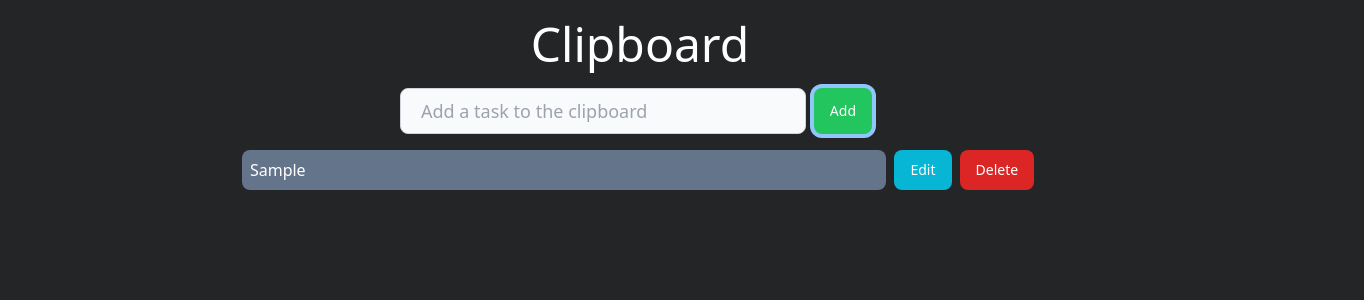
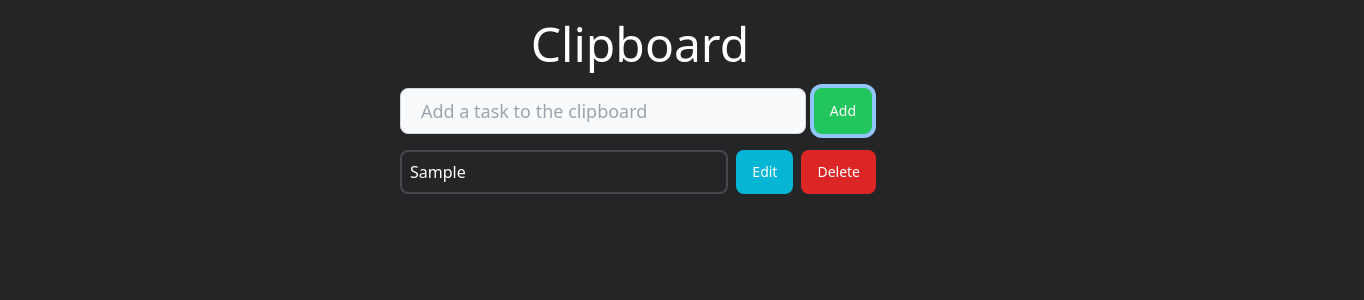
Before and after one commit to soarer2300/clipboard, a React (Create React App) app: page / in a window 1280 px wide. Both pictures are taken after typing "Sample" into the empty fields and a click on the button "Add". Shown: the top 300 px of the page, 1364 px wide, since content can reach past the window. Built offline with nearby package versions, Linux system fonts and the light colour scheme.

Commit message:
Update functionality and UI

```diff
--- a/package.json
+++ b/package.json
@@ -8,6 +8,7 @@
     "@testing-library/react": "^13.3.0",
     "@testing-library/user-event": "^13.5.0",
     "react": "^18.2.0",
+    "react-copy-to-clipboard": "^5.1.0",
     "react-dom": "^18.2.0",
     "react-scripts": "5.0.1",
     "web-vitals": "^2.1.4"
--- a/src/App.js
+++ b/src/App.js
@@ -41,8 +41,8 @@ const App = () => {
   };
 
   return (
-    <div className="flex items-center justify-center">
-      <div className="flex flex-col items-center justify-center w-[50%]">
+    <div className="flex items-center justify-center ">
+      <div className="flex flex-col items-center justify-center w-[75%] xl:w-[50%]">
         <h1 className="m-5 text-5xl">Clipboard</h1>
         <TodoForm
           handleSubmit={handleSubmit}
--- a/src/Components/TodoList.jsx
+++ b/src/Components/TodoList.jsx
@@ -1,16 +1,19 @@
 import React from "react";
+import { CopyToClipboard } from "react-copy-to-clipboard";
 
 const TodoList = ({ todos, handleDelete, handleEdit }) => {
   return (
-    <ul className="flex flex-col items-center mt-2">
+    <ul className="flex flex-col items-center mt-2 w-[75%]">
       {todos.map((t) => (
-        <li className="flex m-2 w-[55%] justify-between">
-          <span
-            className="w-screen mr-1 p-2 overflow-hidden rounded-lg bg-slate-500"
-            key={t.id}
-          >
-            {t.todo}
-          </span>
+        <li className="flex m-2 max-w-full justify-between">
+          <CopyToClipboard text={t.todo}>
+            <span
+              className="clipboard-text w-screen mr-1 p-2 overflow-hidden rounded-lg border-solid border-2 border-[#48494d] hover:bg-[#48494d] hover:drop-shadow-xl hover:cursor-pointer"
+              key={t.id}
+            >
+              {t.todo}
+            </span>
+          </CopyToClipboard>
           <div className="flex">
             <button
               className=" mx-1 text-white bg-cyan-500 hover:bg-cyan-800 focus:ring-4 focus:outline-none font-medium rounded-lg text-sm px-4 py-2"
--- a/src/index.css
+++ b/src/index.css
@@ -2,7 +2,7 @@
 @tailwind components;
 @tailwind utilities;
 
-*{
+* {
   margin: 0;
   padding: 0;
   box-sizing: border-box;
@@ -13,58 +13,28 @@ body {
   background-color: #242526;
 }
 
-/* .App {
-	min-height: 100vh;
-	display: flex;
-	justify-content: center;
-	align-items: center;
-	background-color: #282c34;
+.clipboard-text::before,
+.clipboard-text::after {
+  --scale: 0;
+
+  position: absolute;
+  transform: translateX(50%) translateY(0%) scale(var(--scale));
+  transition: 50ms transition;
+  left: 50%;
+  opacity: 50%;
 }
 
-  .container {
-	display: flex;
-	height: 80vh;
-	border: 1px solid grey;
-	padding: 20px;
-	flex-direction: column;
-	align-items: center;
-	font-size: 20px;
-	color: white;
+.clipboard-text::after {
+  padding-left: 5px;
+  padding-right: 5px;
+  text-align: center;
+  content: "Click to Copy";
+  height: 25px;
+  width: fit-content;
+  background: black;
+  border-radius: 0.5rem;
 }
 
-  .todoForm {
-	display: flex;
-	justify-content: space-around;
-	width: 450px;
+.clipboard-text:hover::after {
+  --scale: 1;
 }
-
-  input {
-	width: 80%;
-	padding: 10px;
-	border-radius: 20px;
-	border: none;
-  }
-
-  button {
-	border: none;
-	padding: 10px;
-	border-radius: 20px;
-	margin: 0 5px;
-  }
-  .allTodos {
-	list-style: none;
-	margin: 0;
-	padding: 0;
-  }
-  .singleTodo {
-	border-radius: 50px;
-	margin: 10px 0;
-	background-color: #5dadf8;
-	padding: 10px 20px;
-	display: flex;
-	width: 450px;
-	align-items: center;
-  }
-  .todoText {
-	flex: 1;
-  } */
```
Also changed, not shown: 1 other file (tests, documents, lock files or other folders). Lines whose indentation alone changed are shown as unchanged.
